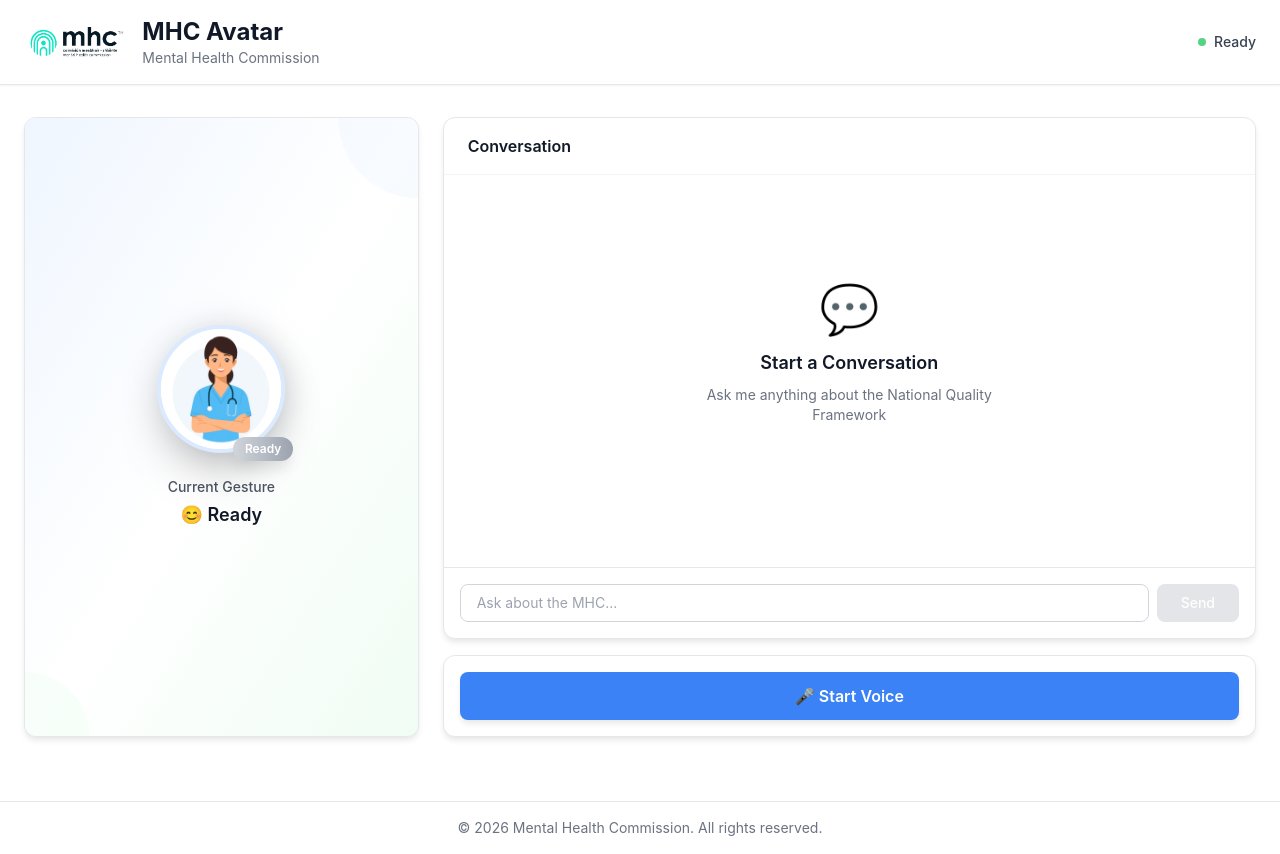
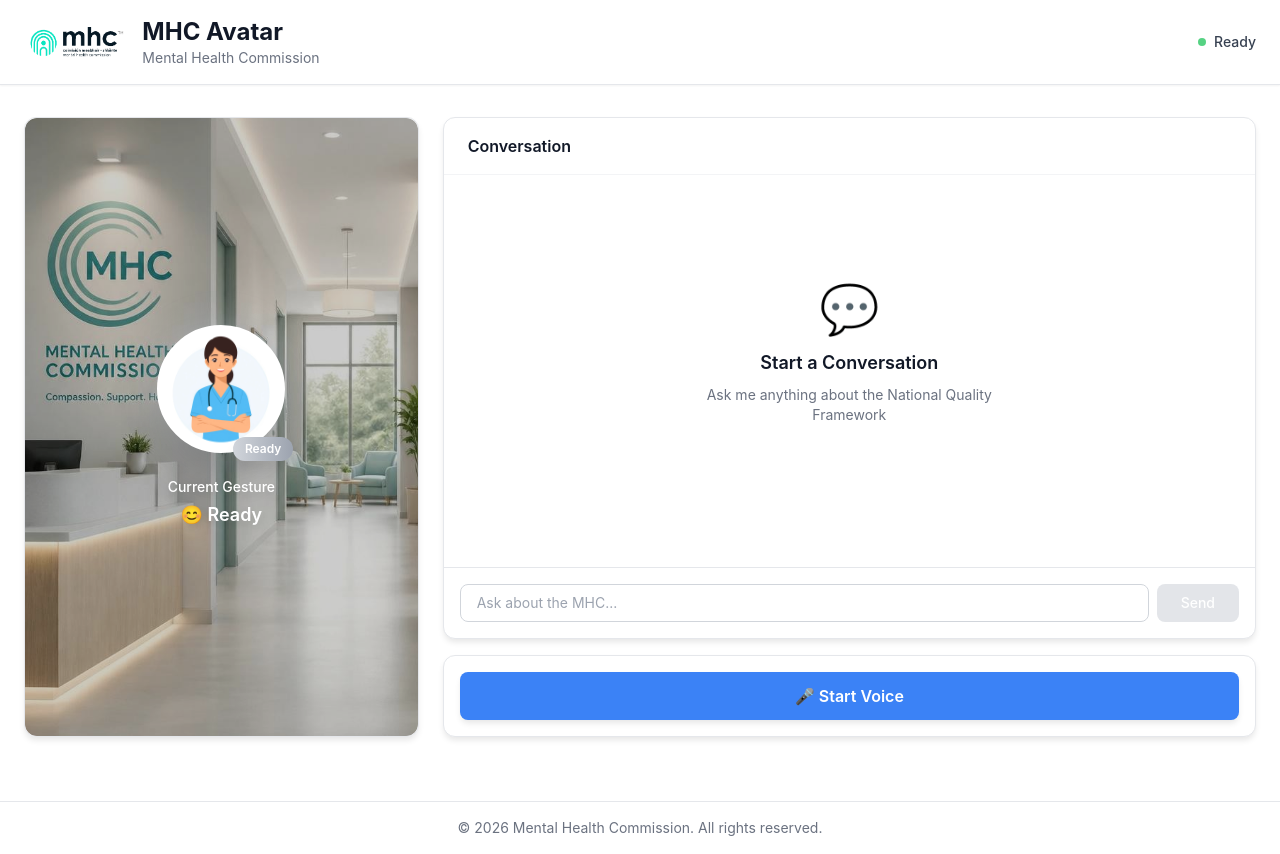
Before and after one commit to bsharma-d/MHC-Avatar-Frontend, a React (Vite) app: page / in a window 1280 px wide. Built offline with nearby package versions, Linux system fonts and the light colour scheme.

Commit message:
background for avatar

```diff
--- a/src/components/AvatarDisplay.tsx
+++ b/src/components/AvatarDisplay.tsx
@@ -42,10 +42,14 @@ export const AvatarDisplay = ({
   };
 
   return (
-    <div className="relative w-full h-full flex flex-col items-center justify-center bg-gradient-to-br from-blue-50 via-white to-green-50 p-4 sm:p-6 rounded-lg sm:rounded-xl overflow-hidden">
-      {/* Decorative background elements */}
-      <div className="absolute top-0 right-0 w-32 sm:w-40 h-32 sm:h-40 bg-blue-100 rounded-full opacity-20 -mr-16 sm:-mr-20 -mt-16 sm:-mt-20"></div>
-      <div className="absolute bottom-0 left-0 w-24 sm:w-32 h-24 sm:h-32 bg-green-100 rounded-full opacity-20 -ml-12 sm:-ml-16 -mb-12 sm:-mb-16"></div>
+    <div
+      className="relative w-full h-full flex flex-col items-center justify-center p-4 sm:p-6 rounded-lg sm:rounded-xl overflow-hidden bg-cover bg-center"
+      style={{
+        backgroundImage: 'url(/Background.jpg)',
+      }}
+    >
+      {/* Dark overlay for better contrast */}
+      <div className="absolute inset-0 bg-black/20"></div>
 
       {/* Main content */}
       <div className="relative z-10 flex flex-col items-center justify-center h-full gap-4 sm:gap-6 w-full">
@@ -59,8 +63,8 @@ export const AvatarDisplay = ({
             }}
           ></div>
 
-          {/* Avatar Image - REAL AVATAR */}
-          <div className="relative w-24 sm:w-32 h-24 sm:h-32 rounded-full bg-white shadow-2xl flex items-center justify-center overflow-hidden animate-fadeIn border-4 border-blue-100">
+          {/* Avatar Image */}
+          <div className="relative w-24 sm:w-32 h-24 sm:h-32 rounded-full bg-white shadow-2xl flex items-center justify-center overflow-hidden animate-fadeIn border-4 border-white">
             <img
               src="/avatar.jpg"
               alt="Healthcare Assistant Avatar"
@@ -79,8 +83,8 @@ export const AvatarDisplay = ({
 
         {/* Gesture label */}
         <div className="text-center">
-          <p className="text-xs sm:text-sm font-medium text-gray-600 mb-1">Current Gesture</p>
-          <p className="text-base sm:text-lg font-semibold text-gray-900 animate-fadeIn">
+          <p className="text-xs sm:text-sm font-medium text-white mb-1 drop-shadow-lg">Current Gesture</p>
+          <p className="text-base sm:text-lg font-semibold text-white animate-fadeIn drop-shadow-lg">
             {getGestureLabel(displayGesture)}
           </p>
         </div>
```
Also changed, not shown: public/Background.jpg (added).
